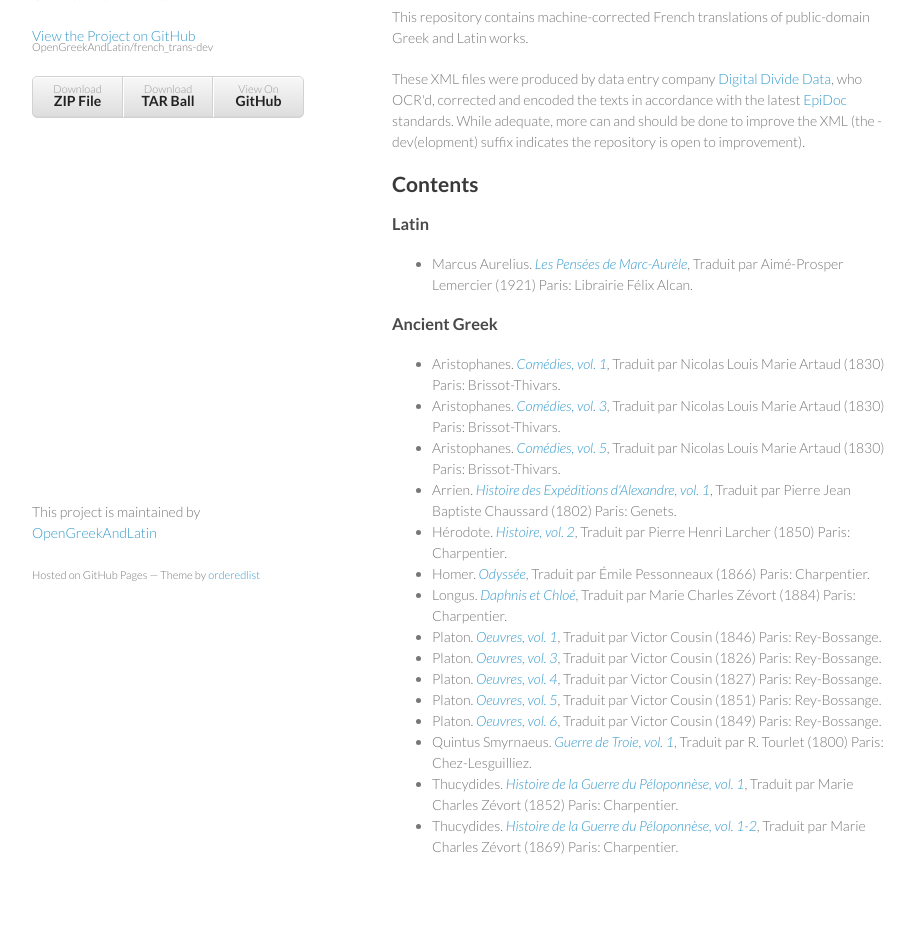
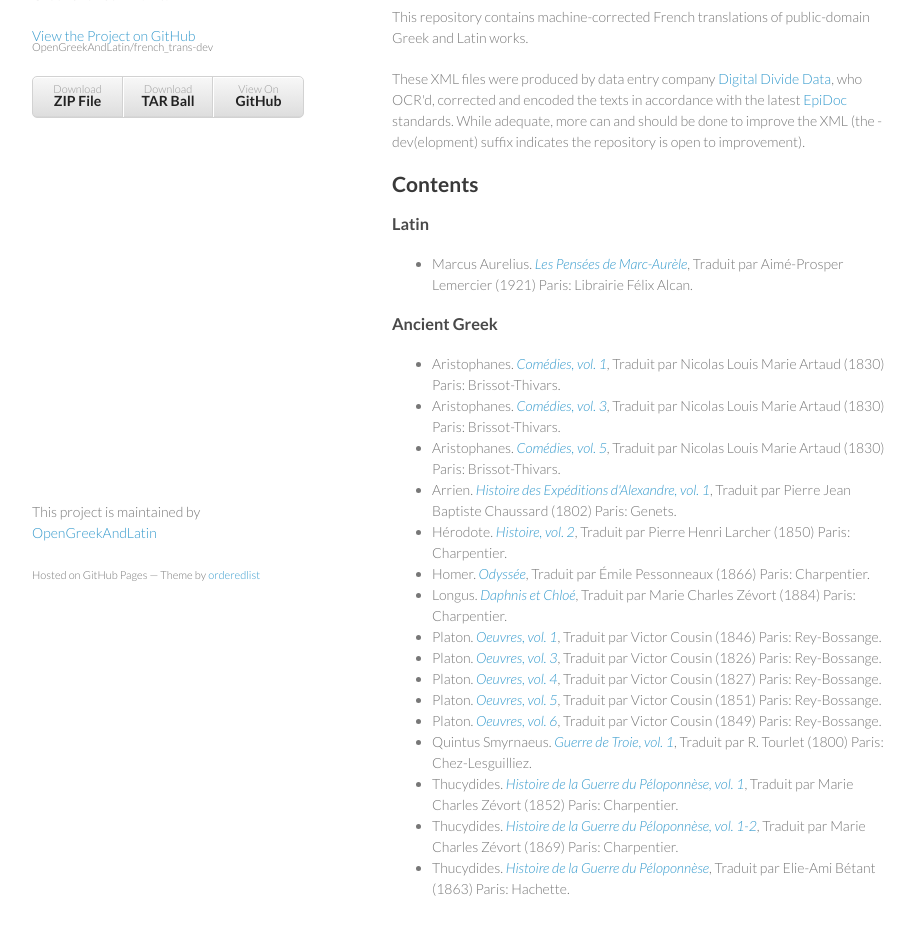
Before and after one commit to OpenGreekAndLatin/french_trans-dev, a plain HTML site: page index.html in a window 1280 px wide. Shown: the part 146-1080 px from the top of the page, without its empty margins (178-1093 px from the left). Drawn offline with Linux system fonts and the light colour scheme.

```diff
--- a/index.html
+++ b/index.html
@@ -67,6 +67,7 @@
 <li>Quintus Smyrnaeus. <em><a href="https://github.com/OpenGreekAndLatin/french_trans-dev/blob/master/quintusSmyrnaeus_1_1800.xml">Guerre de Troie, vol. 1</a></em>, Traduit par R. Tourlet (1800) Paris: Chez-Lesguilliez.</li>
 <li>Thucydides. <em><a href="https://github.com/OpenGreekAndLatin/french_trans-dev/blob/master/thucydides_1_1852.xml">Histoire de la Guerre du Péloponnèse, vol. 1</a></em>, Traduit par Marie Charles Zévort (1852) Paris: Charpentier.</li>
 <li>Thucydides. <em><a href="https://github.com/OpenGreekAndLatin/french_trans-dev/blob/master/thucydides_1_1869.xml">Histoire de la Guerre du Péloponnèse, vol. 1-2</a></em>, Traduit par Marie Charles Zévort (1869) Paris: Charpentier.</li>
+<li>Thucydides. <em><a href="https://github.com/OpenGreekAndLatin/french_trans-dev/blob/master/thucydides_1863.xml">Histoire de la Guerre du Péloponnèse</a></em>, Traduit par Elie-Ami Bétant (1863) Paris: Hachette.</li>
 </ul>
       </section>
       <footer>
```
Also changed, not shown: params.json (+1 -1 lines).
